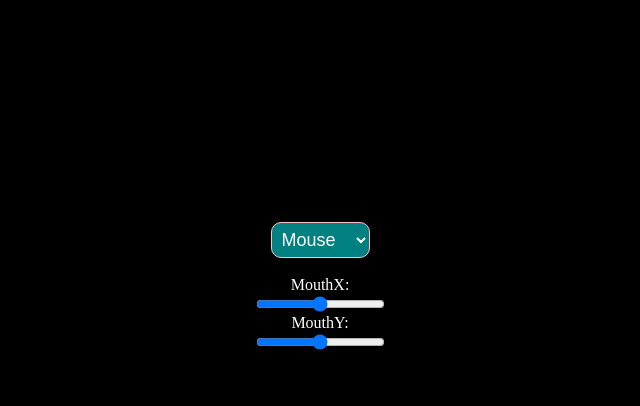
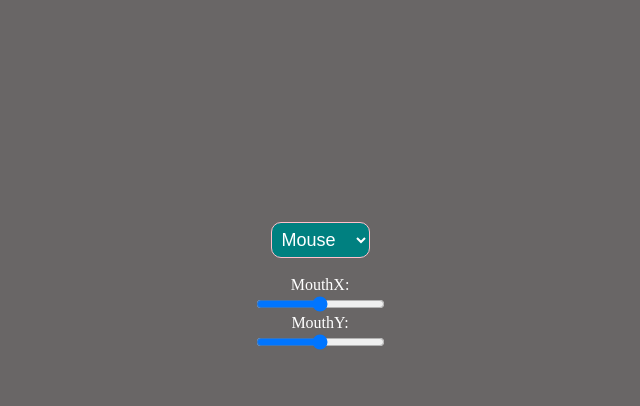
Before and after one commit to HaykDag/avatar, a plain HTML site: page index.html in a window 1280 px wide. Shown: the part 197-603 px from the top of the page, without its empty margins (530-1170 px from the left). Drawn offline with Linux system fonts and the light colour scheme.

Commit message:
changed backgrond color

```diff
--- a/styles.css
+++ b/styles.css
@@ -5,7 +5,7 @@ body {
   display: flex;
   justify-content: center;
   align-items: center;
-  background-color: black;
+  background-color: rgb(105, 102, 102);
 }
 
 .btns {
```
